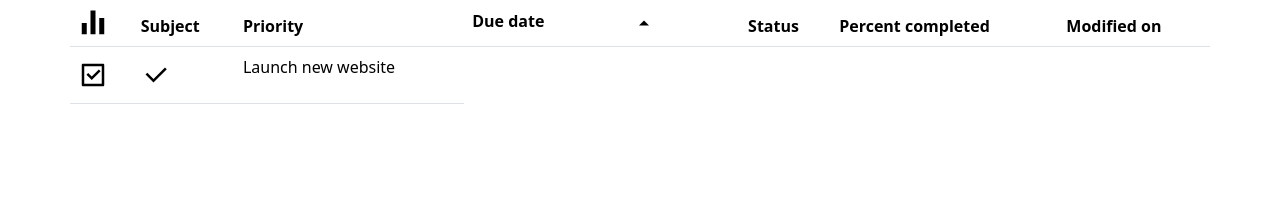
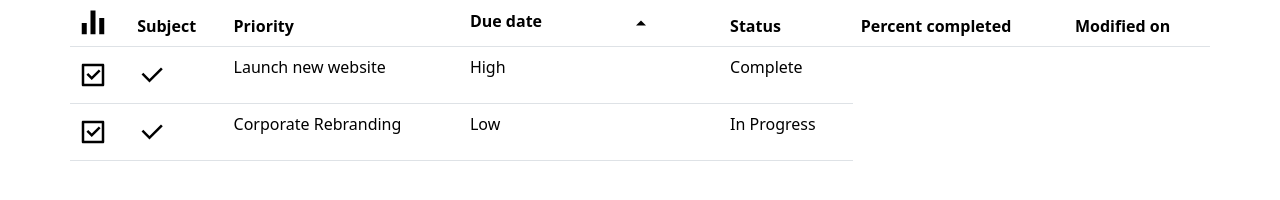
Before and after one commit to Eidukevicius/js-todo, a plain HTML site: page index.html in a window 1280 px wide. Drawn offline with nearby package versions, Linux system fonts and the light colour scheme.

Commit message:
first commit

```diff
--- a/index.html
+++ b/index.html
@@ -23,10 +23,19 @@
               </tr>
             </thead>
             <tbody>
-              <tr class="buttonline">
+              <tr>
                 <td><img src="img/checkbox-line.svg" alt="checkbox-line"></td>
                 <td><div><img src="img/check-line.svg" alt="check-line"></div></td>
                 <td><p>Launch new website</p></td>
+                <td><p>High</p></td>
+                <td><p>Complete</p></td>
+              </tr>
+              <tr>
+                <td><img src="img/checkbox-line.svg" alt="checkbox-line"></td>
+                <td><div><img src="img/check-line.svg" alt="check-line"></div></td>
+                <td><p>Corporate Rebranding</p></td>
+                <td><p>Low</p></td>
+                <td><p>In Progress</p></td>
               </tr>
             </tbody>
         </table>
```
Also changed, not shown: bootstrap/css/style.css (line endings or trailing spaces).
